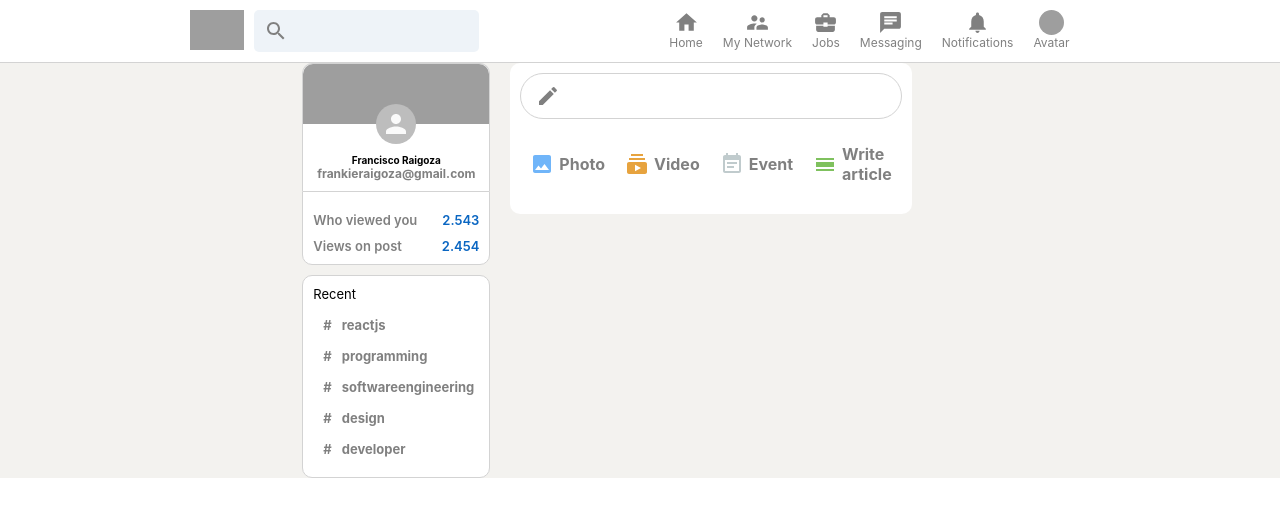
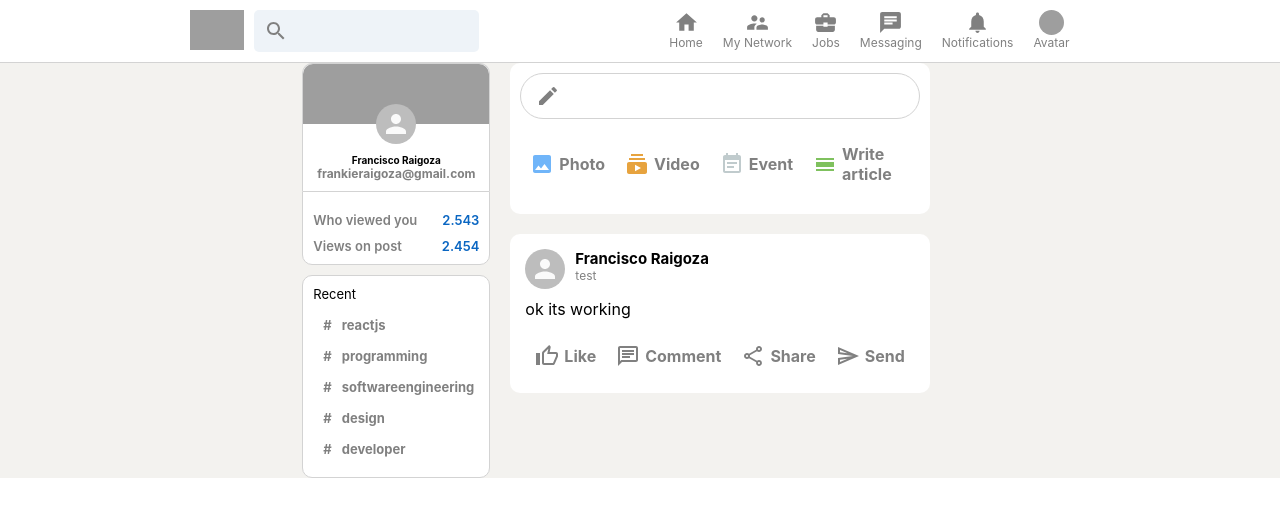
Before and after one commit to Fraigoza200/LinkedIn-Clone, a React (Create React App) app: page / in a window 1280 px wide. Shown: the top 516 px of the page. Built offline with nearby package versions, Linux system fonts and the light colour scheme; grey boxes are pictures that could not be loaded.

Commit message:
creating Post component and styling post

```diff
--- a/src/Feed.js
+++ b/src/Feed.js
@@ -6,6 +6,7 @@ import InputOption from './InputOption'
 import SubscriptionIcon from '@material-ui/icons/Subscriptions'
 import EventNoteIcon from '@material-ui/icons/EventNote'
 import CalendarViewDayIcon from '@material-ui/icons/CalendarViewDay'
+import Post from './Post'
 
 function Feed() {
     return (
@@ -26,7 +27,7 @@ function Feed() {
                 </div>
             </div>
 
-            {/* posts */}
+            <Post name='Francisco Raigoza' description='test' message='ok its working' />
         </div>
     )
 }
--- a/src/Post.css
+++ b/src/Post.css
@@ -0,0 +1,33 @@
+.post {
+    background-color: white;
+    padding: 15px;
+    margin-bottom: 10px;
+    border-radius: 10px;
+}
+
+.post__header {
+    display: flex;
+    margin-bottom: 10px;
+
+}
+
+.post__info {
+    margin-left: 10px;
+}
+
+.post__info > p {
+    font-size: 12px;
+    color: gray;
+}
+
+.post__body {
+    overflow-wrap: anywhere;
+}
+
+.post__info > h2 {
+    font-size: 15px;
+}
+
+.post__buttons {
+    display: flex;
+}
--- a/src/Post.js
+++ b/src/Post.js
@@ -1,12 +1,33 @@
+import { Avatar } from '@material-ui/core'
 import React from 'react'
+import InputOption from './InputOption'
 import './Post.css'
+import ThumbUpAltOutlinedIcon from '@material-ui/icons/ThumbUpAltOutlined'
+import { ChatOutlined, SendOutlined, ShareOutlined } from '@material-ui/icons'
 
-function Post() {
+function Post({name, description, message, photoUrl}) {
     return (
         <div className='post'>
+            <div className="post__header">
+                <Avatar />
+                <div className="post__info">
+                    <h2>{name}</h2>
+                    <p>{description}</p>
+                </div>
+            </div>
 
+            <div className="post__body">
+                <p>{message}</p>
+            </div>
+
+            <div className="post__buttons">
+                <InputOption Icon={ThumbUpAltOutlinedIcon} title='Like' color='gray' />
+                <InputOption Icon={ChatOutlined} title='Comment' color='gray' />
+                <InputOption Icon={ShareOutlined} title='Share' color='gray' />
+                <InputOption Icon={SendOutlined} title='Send' color='gray' />
+            </div>
         </div>
     )
 }
 
-export default Post className='post'
+export default Post
```
Also changed, not shown: 1 other file (tests, documents, lock files or other folders).
